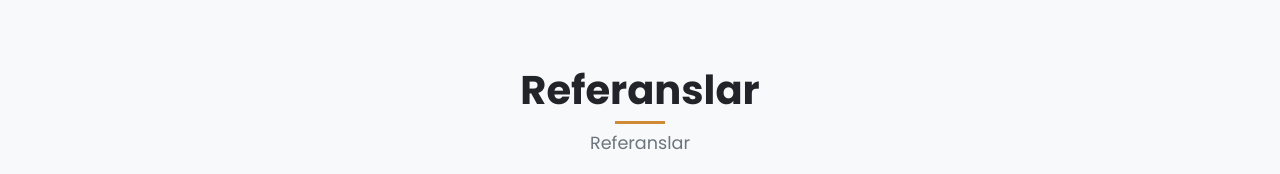
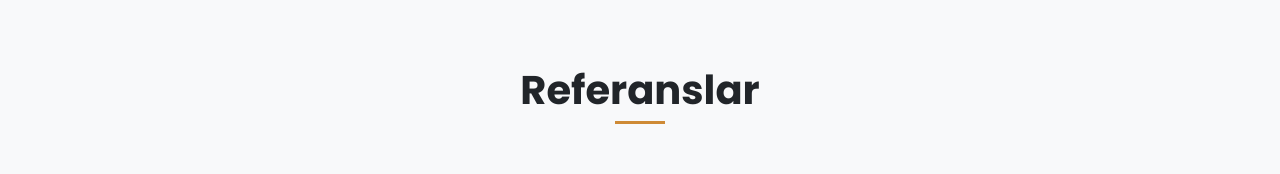
Before and after one commit to fatih2m/35nbir, a plain HTML site: page index.html in a window 1280 px wide. Shown: the part 4300-4474 px from the top of the page. Drawn offline with nearby package versions, Linux system fonts and the light colour scheme.

Commit message:
Update index.html

```diff
--- a/index.html
+++ b/index.html
@@ -362,7 +362,6 @@
             <div class="row justify-content-center mb-5">
                 <div class="col-lg-7 text-center">
                     <h2 class="section-title" data-aos="fade-up">Referanslar</h2>
-                    <p class="section-subtitle" data-aos="fade-up" data-aos-delay="100">Referanslar</p>
                 </div>
             </div>
             <div class="row justify-content-center" data-aos="fade-up">
```
